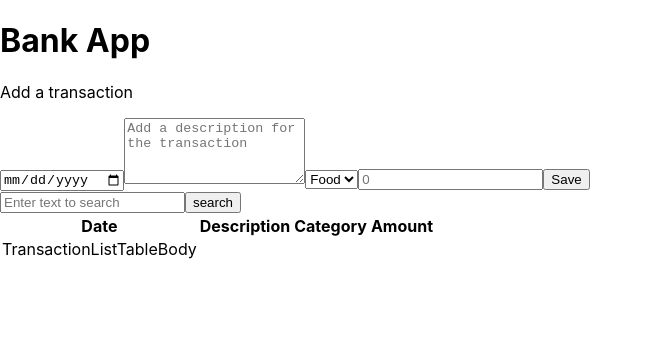
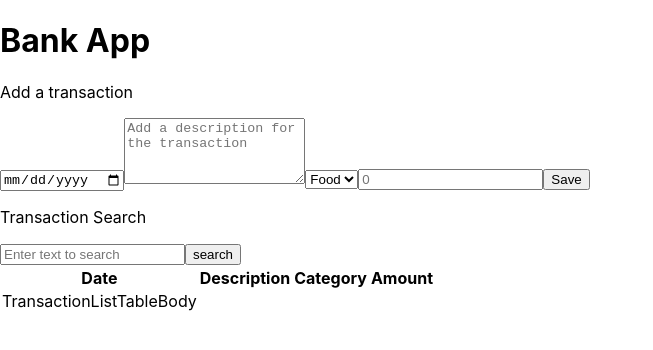
Before and after one commit to eugenemrg/BankApp, a React (Create React App) app: page / in a window 1280 px wide. Shown: the top 350 px of the page, without its empty margins (0-653 px from the left). Built offline with nearby package versions, Linux system fonts and the light colour scheme.

Commit message:
Updated TransactionSearch component, added a header section, added id and clss attributes, updated content in component

```diff
--- a/src/components/TransactionSearch.js
+++ b/src/components/TransactionSearch.js
@@ -3,9 +3,13 @@ import React from 'react'
 function TransactionSearch() {
   return (
     <div className='search-container'>
-        <form>
-            <input type='text' placeholder='Enter text to search' required />
-            <button>search</button>
+        <div className='search-title-container'>
+            <p className='search-title'>Transaction Search</p>
+            <i className='search-title-logo'></i>
+        </div>
+        <form id='search-form'>
+            <input type='text' placeholder='Enter text to search' required id='search-form-input' />
+            <button id='search-form-submit'>search</button>
         </form>
     </div>
   )
```
